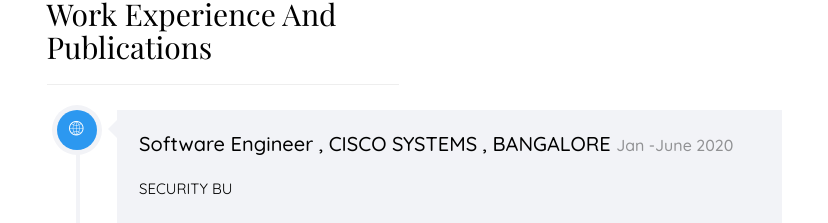
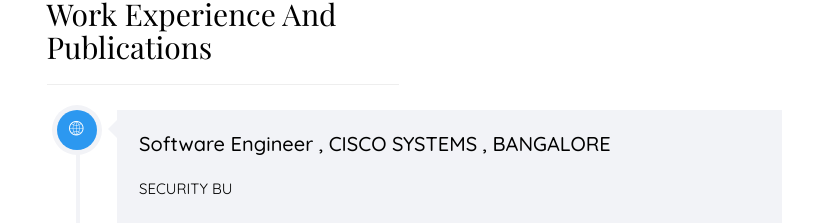
Before and after one commit to pankajmnnit/pankajmnnit.github.io, a plain HTML site: page index.html in a window 1280 px wide. Shown: the part 908-1131 px from the top of the page, without its empty margins (376-1204 px from the left). Drawn offline with nearby package versions, Linux system fonts and the light colour scheme; a script that the page names is missing; files whose address does not match are found by name; a web font is replaced by a local one.

Commit message:
added Minor

```diff
--- a/index.html
+++ b/index.html
@@ -246,7 +246,7 @@
 							   <i class="icon-world"></i>
 						   </div>
 							<div class="timeline-label">
-							   <h2><a href="#"> Software Engineer , CISCO SYSTEMS , BANGALORE</a> <span>Jan -June 2020</span></h2>
+							   <h2><a href="#"> Software Engineer , CISCO SYSTEMS , BANGALORE</a></h2>
 							   <p>SECURITY BU</p>
 						   </div>
 					   </div>
```
